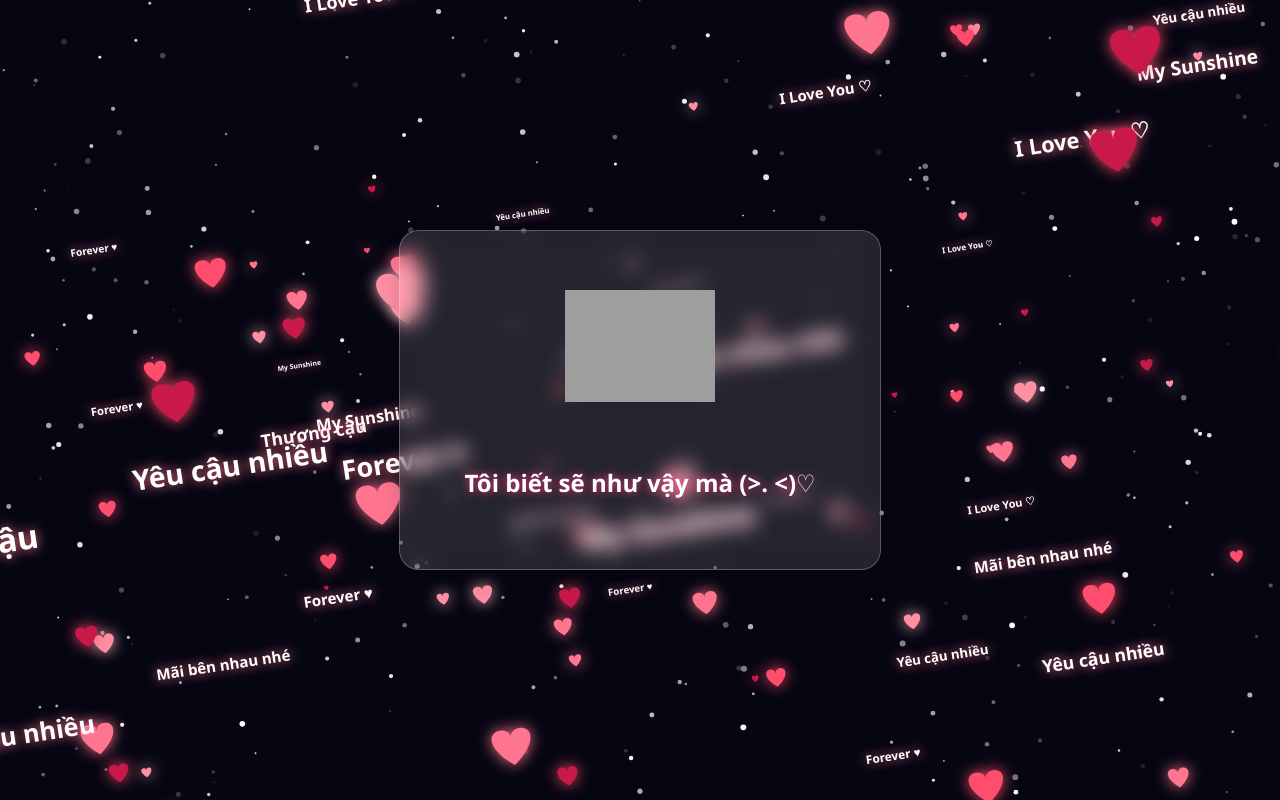
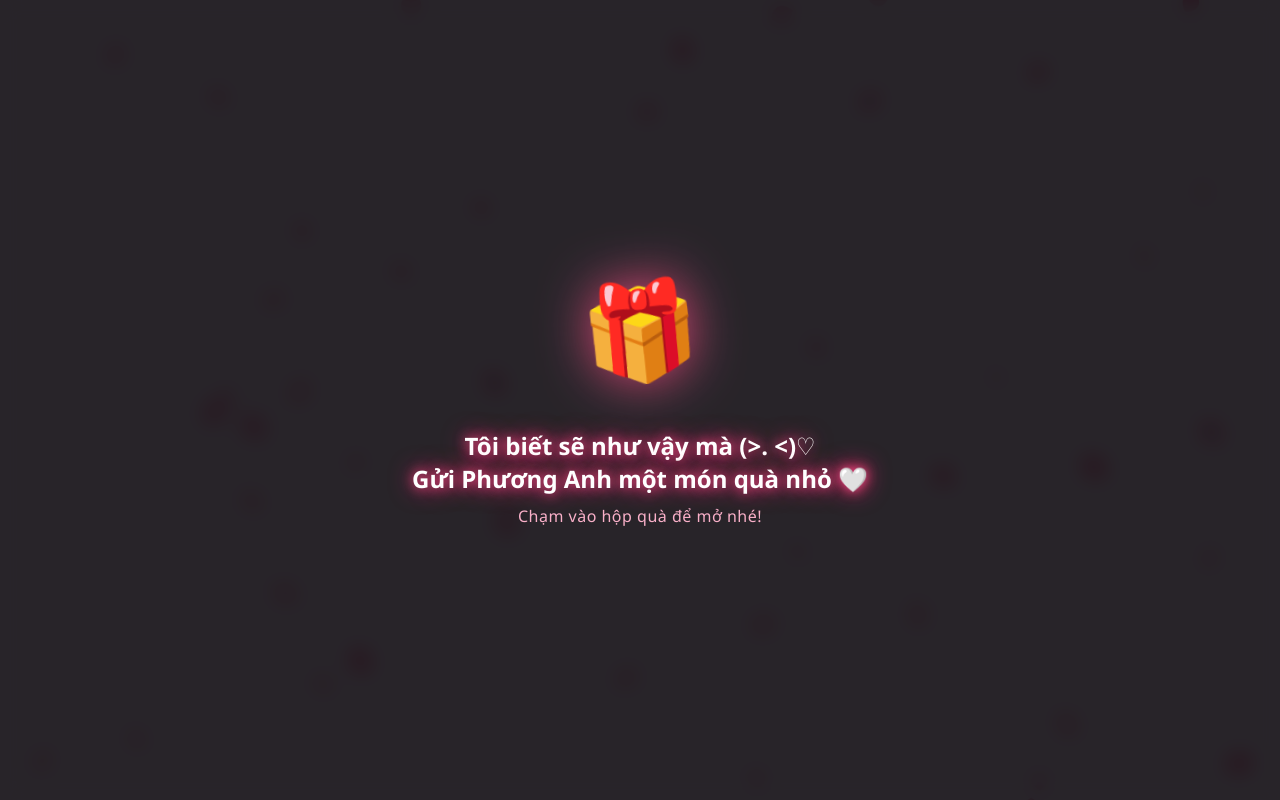
Before and after one commit to anh210802/do-you-love-me, a plain HTML site: page index.html in a window 1280 px wide. Both pictures are taken after a click on the button "Có". Drawn offline with Linux system fonts and the light colour scheme; grey boxes are pictures that could not be loaded.

Commit message:
update code

```diff
--- a/index.html
+++ b/index.html
@@ -5,20 +5,21 @@
     <meta name="viewport" content="width=device-width, initial-scale=1.0">
     <title>Bạn có yêu tôi không?</title>
     <style>
-        body {
+        body, html {
             margin: 0;
             padding: 0;
+            width: 100%;
+            height: 100%;
+            overflow: hidden;
             background-color: #fce4ec;
             font-family: 'Segoe UI', Tahoma, Geneva, Verdana, sans-serif;
             display: flex;
             justify-content: center;
             align-items: center;
-            height: 100vh;
-            overflow: hidden;
             transition: background-color 0.8s ease;
         }
 
-        /* Canvas hiệu ứng lá rơi ban đầu và mưa trái tim sau khi bấm Có */
+        /* Canvas hiệu ứng nền (Lá rơi -> Mưa ảnh & mưa trái tim) */
         #bgCanvas {
             position: fixed;
             top: 0;
@@ -29,6 +30,7 @@
             pointer-events: none;
         }
 
+        /* Khung câu hỏi chính ban đầu */
         .container {
             position: relative;
             z-index: 10;
@@ -37,7 +39,7 @@
             backdrop-filter: blur(8px);
             padding: 40px;
             border-radius: 20px;
-            box-shadow: 0 10px 25px rgba(0,0,0,0.12);
+            box-shadow: 0 10px 25px rgba(0,0,0,0.15);
             max-width: 400px;
             width: 90%;
             transition: all 0.5s ease;
@@ -87,22 +89,97 @@
             color: white;
             position: relative;
         }
+
+        /* Màn hình mở quà (Hiện ra sau khi bấm Có) */
+        #gift-screen {
+            position: fixed;
+            top: 0;
+            left: 0;
+            width: 100%;
+            height: 100%;
+            background: rgba(3, 3, 8, 0.85);
+            backdrop-filter: blur(10px);
+            display: flex;
+            flex-direction: column;
+            justify-content: center;
+            align-items: center;
+            z-index: 100;
+            opacity: 0;
+            pointer-events: none;
+            transition: opacity 0.8s ease;
+        }
+
+        #gift-screen.active {
+            opacity: 1;
+            pointer-events: auto;
+        }
+
+        #gift-screen.opened {
+            opacity: 0;
+            transform: scale(1.3);
+            pointer-events: none;
+            transition: opacity 1s ease, transform 1s ease;
+        }
+
+        .gift-box {
+            font-size: 95px;
+            cursor: pointer;
+            user-select: none;
+            filter: drop-shadow(0 0 25px rgba(255, 77, 136, 0.8));
+            animation: bounceGift 1.5s infinite ease-in-out;
+            transition: transform 0.2s;
+        }
+
+        .gift-box:hover {
+            transform: scale(1.15);
+        }
+
+        .gift-title {
+            margin-top: 25px;
+            color: #ffffff;
+            font-size: 1.5rem;
+            font-weight: 600;
+            text-align: center;
+            text-shadow: 0 0 12px #ff4d88, 0 0 25px #ff1a66;
+            padding: 0 20px;
+        }
+
+        .gift-sub {
+            margin-top: 10px;
+            color: #ffb3cc;
+            font-size: 1rem;
+            letter-spacing: 0.5px;
+            animation: blinkText 1.5s infinite alternate;
+        }
+
+        @keyframes bounceGift {
+            0%, 100% { transform: translateY(0) rotate(0deg); }
+            25% { transform: translateY(-12px) rotate(-6deg); }
+            50% { transform: translateY(0) rotate(0deg); }
+            75% { transform: translateY(-8px) rotate(6deg); }
+        }
+
+        @keyframes blinkText {
+            from { opacity: 0.5; }
+            to { opacity: 1; }
+        }
     </style>
 </head>
 <body>
 
     <canvas id="bgCanvas"></canvas>
 
-    <!-- Thẻ Audio sử dụng link nhạc mẫu (có thể thay đổi link src thành file nhạc mp3 của bạn) -->
+    <!-- Nhạc nền -->
     <audio id="bgMusic" loop>
-        <source src="your-name.mp3" type="audio/mpeg">
+        <source src="do-you-love-me.mp3" type="audio/mpeg">
         Trình duyệt của bạn không hỗ trợ thẻ audio.
     </audio>
 
+    <!-- Giao diện câu hỏi tỏ tình -->
     <div class="container" id="mainCard">
         <img id="catImg" class="cat-img" src="https://th.bing.com/th/id/OIP.xouLfP7oE_4-RBJdblEd_gHaEK?w=267&h=180&c=7&r=0&o=7&pid=1.7&rm=3" alt="Cute cat">
 
-        <h2 id="question">Bạn có yêu toiii khôngggg  </h2>
+        <h2 id="question">Bạn có yêu toiii khôngggg</h2>
 
         <div class="buttons" id="buttonGroup">
             <button id="yesBtn">Có</button>
@@ -110,12 +187,22 @@
         </div>
     </div>
 
+    <!-- Màn hình mở quà -->
+    <div id="gift-screen">
+        <div class="gift-box" id="openBtn">🎁</div>
+        <div class="gift-title">Tôi biết sẽ như vậy mà (>. <)♡<br>Gửi Phương Anh một món quà nhỏ 🤍</div>
+        <div class="gift-sub">Chạm vào hộp quà để mở nhé!</div>
+    </div>
+
     <script>
+        const mainCard = document.getElementById('mainCard');
+        const giftScreen = document.getElementById('gift-screen');
+        const openBtn = document.getElementById('openBtn');
         const canvas = document.getElementById('bgCanvas');
         const ctx = canvas.getContext('2d');
         const bgMusic = document.getElementById('bgMusic');
 
-        // Tự động kích hoạt phát nhạc khi có tương tác đầu tiên trên trang
+        // Tự động phát nhạc khi có tương tác đầu tiên
         document.body.addEventListener('click', function() {
             if (bgMusic.paused) {
                 bgMusic.play().catch(e => console.log("Chờ tương tác để phát nhạc"));
@@ -132,7 +219,24 @@
         });
 
         // ==========================================
-        // 1. HIỆU ỨNG LÁ / CÁNH HOA RƠI BAN ĐẦU
+        // 1. TÙY CHỈNH LINK ẢNH RƠI TẠI ĐÂY
+        // (Bạn có thể thay thế bằng link ảnh của bạn hoặc tên file ảnh trong cùng thư mục)
+        // ==========================================
+        const imageUrls = [
+            "https://encrypted-tbn0.gstatic.com/images?q=tbn:ANd9GcS3hph3Vpwjd0xzkXL64FnWuHd00oOCH0SoYnmffJeFtA&s=10",
+            "https://encrypted-tbn0.gstatic.com/images?q=tbn:ANd9GcSnkmqoEfJFEFgVpsj1mMwpUfT63vtIeWIKbDGCmugHew&s=10",
+            "https://encrypted-tbn0.gstatic.com/images?q=tbn:ANd9GcSQVx1mKYsviOg4YAstsYXAjARhacOzgM3ufCzFSE62aQ&s=10"
+        ];
+
+        const loadedImages = [];
+        imageUrls.forEach(url => {
+            const img = new Image();
+            img.src = url;
+            img.onload = () => loadedImages.push(img);
+        });
+
+        // ==========================================
+        // 2. HIỆU ỨNG LÁ RƠI BAN ĐẦU
         // ==========================================
         const leafColors = [
             "rgba(255, 138, 174, 0.75)",
@@ -164,20 +268,11 @@
             ctx.translate(leaf.x, leaf.y);
             ctx.rotate(leaf.angle);
             ctx.fillStyle = leaf.color;
-
             ctx.beginPath();
             ctx.moveTo(0, -leaf.size);
             ctx.bezierCurveTo(leaf.size, -leaf.size * 0.4, leaf.size, leaf.size * 0.4, 0, leaf.size);
             ctx.bezierCurveTo(-leaf.size, leaf.size * 0.4, -leaf.size, -leaf.size * 0.4, 0, -leaf.size);
             ctx.fill();
-
-            ctx.strokeStyle = "rgba(255, 255, 255, 0.35)";
-            ctx.lineWidth = 1;
-            ctx.beginPath();
-            ctx.moveTo(0, -leaf.size * 0.7);
-            ctx.lineTo(0, leaf.size * 0.7);
-            ctx.stroke();
-
             ctx.restore();
         }
 
@@ -199,16 +294,15 @@
         }
 
         // ==========================================
-        // 2. HIỆU ỨNG TRÁI TIM RƠI & SAO LẤP LÁNH
+        // 3. HIỆU ỨNG MƯA ẢNH, TRÁI TIM & SAO 3D (SAU KHI MỞ QUÀ)
         // ==========================================
-        const words = ["I Love You ♡", "Yêu cậu nhiều", "Mãi bên nhau nhé", "My Sunshine", "Forever ♥", "Thương cậu"];
+        const words = ["Yêu Phương Anh", "Yêu em", "Mãi iu", "Phương Anh 🤍", "Love You", "Thương em"];
         const heartColors = [
             { fill: "#ff4d6d", shadow: "#ff4d6d" },
             { fill: "#ff758f", shadow: "#ff758f" },
             { fill: "#ff8fa3", shadow: "#ffb3c1" },
             { fill: "#c9184a", shadow: "#ff4d6d" }
         ];
-        const loadedImages = [];
 
         const stars = Array.from({ length: 300 }, () => ({
             x: Math.random() * width,
@@ -225,9 +319,10 @@
             const rand = Math.random();
             let type = 'text';
 
-            if (rand > 0.90 && loadedImages.length > 0) {
+            // Tỉ lệ xuất hiện: ~15% Ảnh, ~45% Trái tim, ~40% Chữ
+            if (rand > 0.85 && loadedImages.length > 0) {
                 type = 'image';
-            } else if (rand > 0.35) {
+            } else if (rand > 0.40) {
                 type = 'heart';
             }
 
@@ -271,7 +366,7 @@
         }
 
         function updateAndDrawLoveRain() {
-            ctx.fillStyle = "#060612";
+            ctx.fillStyle = "#030308";
             ctx.fillRect(0, 0, width, height);
 
             stars.forEach(star => {
@@ -311,6 +406,16 @@
                 else if (item.type === 'heart') {
                     drawHeart(0, 0, item.size, item.heartColor);
                 }
+                else if (item.type === 'image' && item.img) {
+                    const imgW = 90;
+                    const imgH = 115;
+                    ctx.shadowColor = "#ffffff";
+                    ctx.shadowBlur = 12;
+                    ctx.strokeStyle = "rgba(255, 255, 255, 0.7)";
+                    ctx.lineWidth = 2;
+                    ctx.drawImage(item.img, -imgW / 2, -imgH / 2, imgW, imgH);
+                    ctx.strokeRect(-imgW / 2, -imgH / 2, imgW, imgH);
+                }
 
                 ctx.restore();
 
@@ -335,12 +440,14 @@
         mainLoop();
 
         // ==========================================
-        // 3. XỬ LÝ SỰ KIỆN NÚT BẤM & ĐỔI NHẠC
+        // 4. SỰ KIỆN TƯƠNG TÁC
         // ==========================================
         const noMessages = [
             "Không",
-            "Bạn chiếm tức chứ...",
+            "Cho suy nghĩ lại",
+            "Bạn nghiêm túc chứ...",
             "Nghĩ lại đi mà?",
+            "Em sẽ hối hận đấy!",
             "Không được chọn cái này!",
             "Mình sẽ buồn lắm đó..."
         ];
@@ -348,7 +455,6 @@
         let clickCount = 0;
         const yesBtn = document.getElementById('yesBtn');
         const noBtn = document.getElementById('noBtn');
-        const mainCard = document.getElementById('mainCard');
 
         noBtn.addEventListener('click', function() {
             clickCount++;
@@ -363,18 +469,29 @@
         });
 
         yesBtn.addEventListener('click', function() {
-            document.body.style.backgroundColor = "#060612";
-            mainCard.style.background = "rgba(255, 255, 255, 0.12)";
-            mainCard.style.backdropFilter = "blur(10px)";
-            mainCard.style.border = "1px solid rgba(255, 255, 255, 0.25)";
+            mainCard.style.display = 'none';
+            giftScreen.classList.add('active');
+        });
 
-            mainCard.innerHTML = `
+        openBtn.addEventListener('click', () => {
+            giftScreen.classList.add('opened');
+            document.body.style.backgroundColor = "#030308";
+
+            const finalCard = document.createElement('div');
+            finalCard.className = 'container';
+            finalCard.style.display = 'block';
+            finalCard.style.background = 'rgba(255, 255, 255, 0.12)';
+            finalCard.style.backdropFilter = 'blur(10px)';
+            finalCard.style.border = '1px solid rgba(255, 255, 255, 0.25)';
+            finalCard.innerHTML = `
                 <img class="cat-img" src="https://media.giphy.com/media/MDJ9IbxxvDUQM/giphy.gif" alt="Love cats">
                 <h2 style="color: #fff; text-shadow: 0 0 10px #ff4081;">Tôi biết sẽ như vậy mà (>. <)♡</h2>
+                <h2 style="color: #fff; text-shadow: 0 0 10px #ff4081; font-size: 22px; margin-top: 10px;">Mở block cho anh đi !!!</h2>
             `;
+            document.body.appendChild(finalCard);
 
-            // Đổi sang bài "Yes I Do" khi bấm nút Có
-            bgMusic.src = "i-do-end.mp3"; // Có thể thay link bài "Yes I Do" vào đây
+            // Đổi sang bài "Yes I Do"
+            bgMusic.src = "i-do-end.mp3";
             bgMusic.play().catch(e => console.log("Không thể tự phát nhạc mới"));
 
             if (mode !== 'loveRain') {
```
